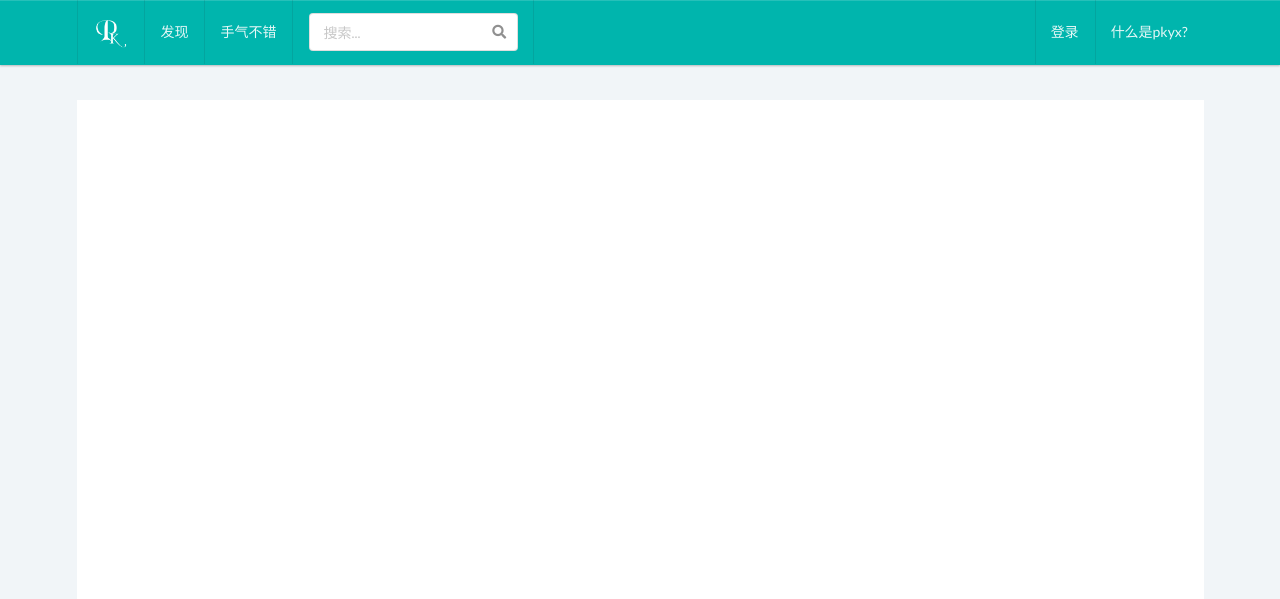
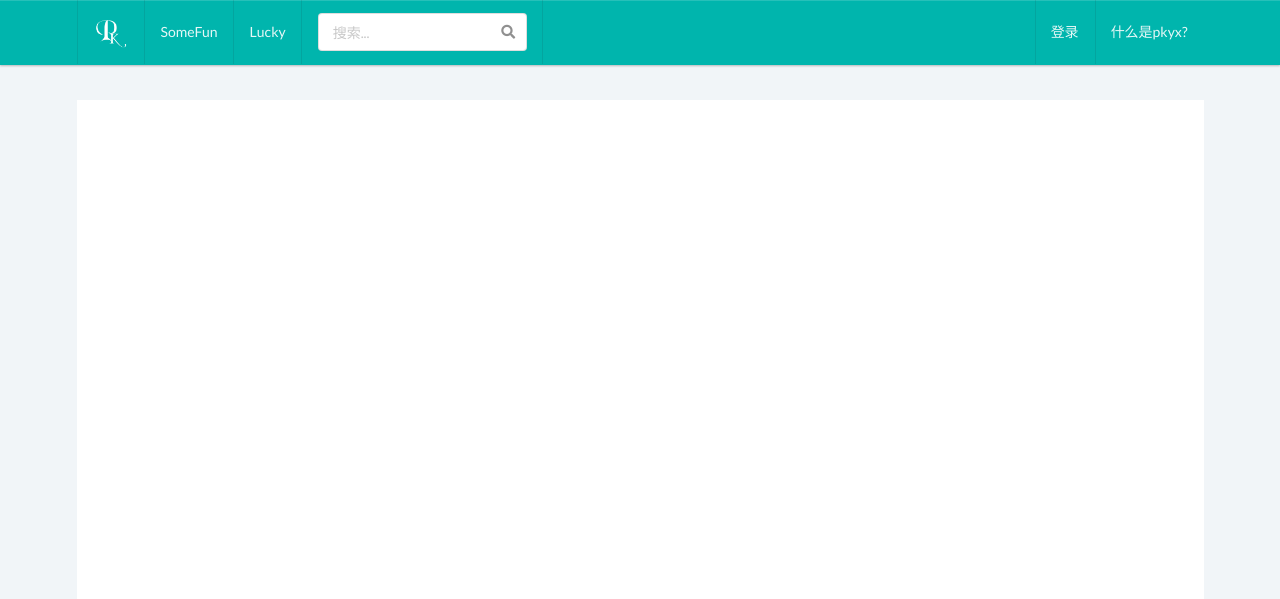
Before and after one commit to dasdsadadaddasa/hotface, a Flask app: page /explore in a window 1280 px wide. Shown: the top 599 px of the page. Run offline with Flask 2, Linux system fonts and the light colour scheme; data that the repository does not hold is empty; parts of the project's set-up code (start-up, migrations or seed data) failed here and were passed over; some libraries are stand-ins or nearby versions.

Commit message:
修改首页

```diff
--- a/app/templates/base.html
+++ b/app/templates/base.html
@@ -19,9 +19,9 @@
     <div class="center">
       <img class="ui image centered" src="http://7sbqim.com1.z0.glb.clouddn.com/pkyxlogo.png" alt="pkyx logo">
       <br>
-        <p>pkyx是基于Flask开发的一个比较维基网站，中文译名为「PK一下」，灵感来自于VSChart。</p>
-        <p>通过pkyx，你可以清晰地查看物品的属性，或者通过比较更好地作出选择，更重要的是，你可以创建知识词条，方便自己和他人的使用，快向世界分享你的知识吧!</p>
-        <span>源码: <a style="color:#00b5ad;" href="https://github.com/tonnie17/pkyx">https://github.com/tonnie17/pkyx</a></span>
+        <p>hotface是基于Flask开发的一个比较维基网站，中文译名为「面红耳赤」，灵感来自于VSChart。</p>
+        <p>通过hotface，你可以清晰地查看物品的属性，或者通过比较更好地作出选择，更重要的是，你可以创建知识词条，方便自己和他人的使用，快向世界分享你的知识吧!</p>
+        <span>源码: <a style="color:#00b5ad;" href="https://github.com/tonnie17/pkyx">https://github.com/linhanqiu/HOTFACE</a></span>
     </div>
   </div
 
--- a/app/templates/comp/header.html
+++ b/app/templates/comp/header.html
@@ -3,8 +3,8 @@
       <a class="header item" href="/">
         <img src="/static/img/logo3.png" alt="">
       </a>
-  <a class="item" href="{{ url_for('main.explore') }}">发现</a>
-    <a class="item" href="{{ url_for('main.lucky') }}">手气不错</a>
+  <a class="item" href="{{ url_for('main.explore') }}">SomeFun</a>
+    <a class="item" href="{{ url_for('main.lucky') }}">Lucky</a>
     <div class="item">
         <form action="{{ url_for('main.search') }}" method="get">
             <div class="ui search">
--- a/app/templates/comp/login.html
+++ b/app/templates/comp/login.html
@@ -1,10 +1,10 @@
 <div class="ui modal">
   <i class="close icon"></i>
   <div class="header">
-    登录到pkyx
+    Herry up! You
   </div>
   <div class="content">
-    <p>还没有账号?<a href="{{ url_for('users.register') }}">点此</a>注册</p>
+    <p>not yet     <a href="{{ url_for('users.register') }}">  click   </a>  register</p>
       <div class="ui ignored error message" id="error" style="display:none;"></div>
       <div class="ui ignored positive message" id="success" style="display:none;"></div>
       <form class="ui form" id="lg_form">
@@ -17,7 +17,7 @@
               <label>{{ lg_form.password.label() }}</label>
               {{ lg_form.password() }}
           </div>
-          <button type="submit" class="fluid ui teal button" id="sign_in">登录</button>
+          <button type="submit" class="fluid ui teal button" id="sign_in">Jump</button>
       </form>
       <br>
   </div>
--- a/app/templates/index.html
+++ b/app/templates/index.html
@@ -34,8 +34,8 @@
 <div id="pk">
     <form class="ui form" action="{{ url_for('.pk') }}" method="post" id="pk_form">
         <div class="ui fluid action input">
-          <input name="pk" type="text" placeholder="例如:甜豆腐脑 pk 咸豆腐脑...">
-          <button class="ui teal button" type="submit">PK一下</button>
+          <input name="pk" type="text" placeholder="例如:Kobe Bryant pk King James...">
+          <button class="ui teal button" type="submit">Let's Fight</button>
         </div>
     </form>
 </div>
```
Also changed, not shown: app/static/favicon.ico, app/static/img/logo2.png.
